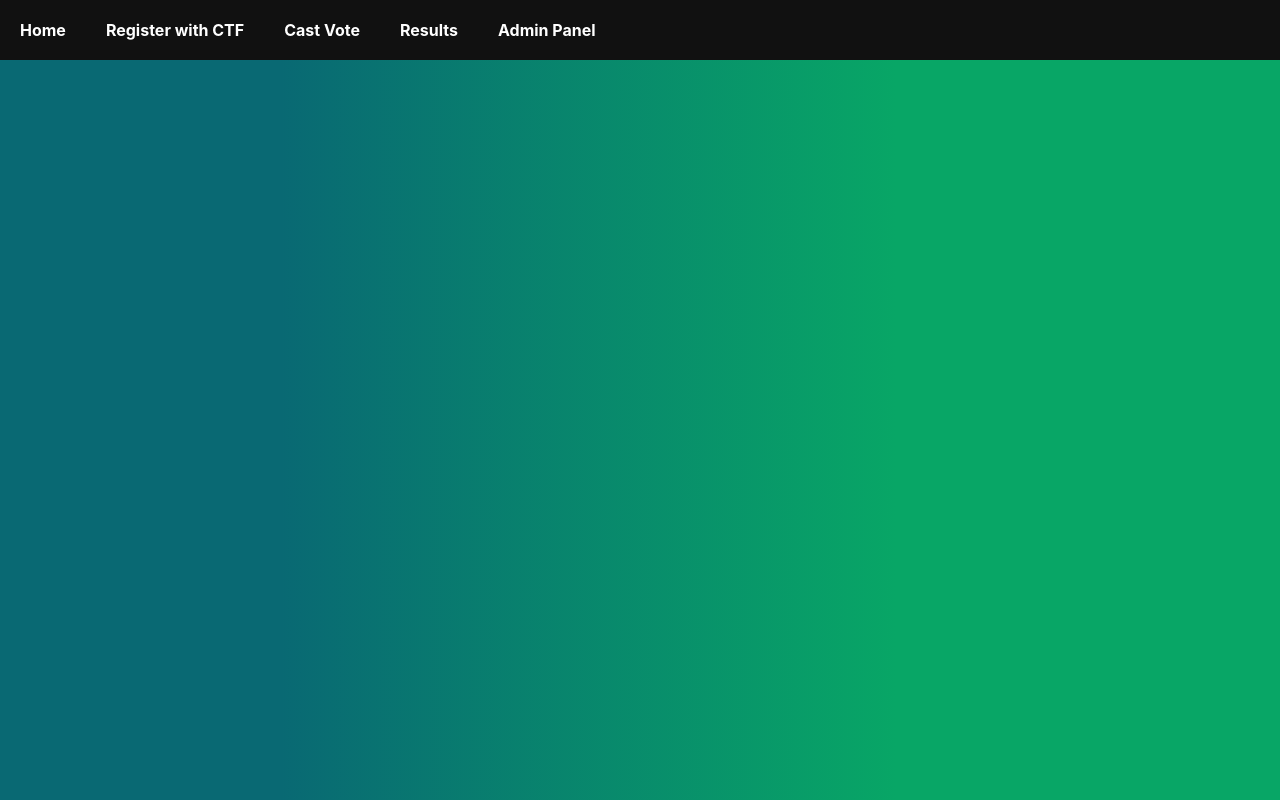
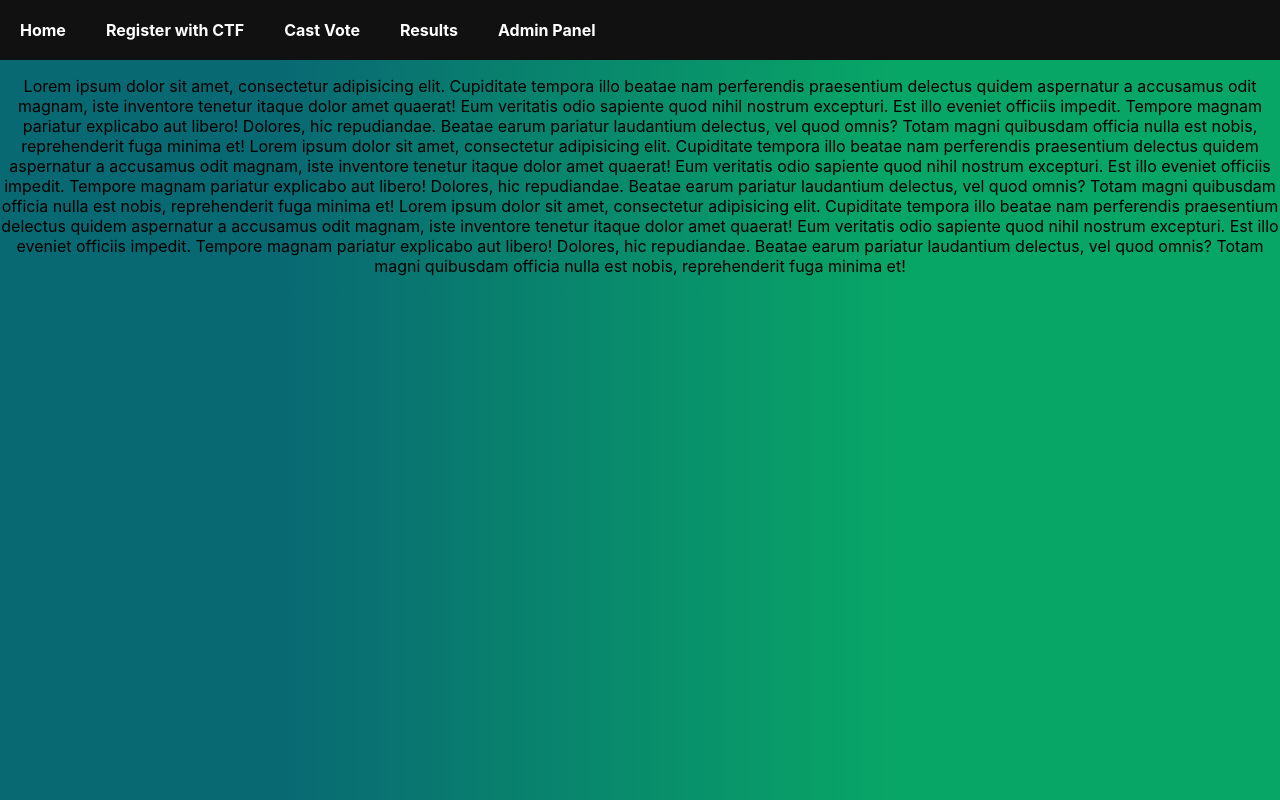
Before and after one commit to dilbwagsingh/secure-evoting, a React (Create React App) app in the folder secure-elections-CTF-only/frontend/: page / in a window 1280 px wide. Built offline with nearby package versions, Linux system fonts and the light colour scheme.

Commit message:
Setup routing within the pages

```diff
--- a/secure-elections-CTF-only/frontend/src/App.js
+++ b/secure-elections-CTF-only/frontend/src/App.js
@@ -1,28 +1,43 @@
+import { Route, NavLink, HashRouter } from "react-router-dom";
+
 import "./App.css";
+import Admin from "./components/admin";
+import Home from "./components/home";
+import Register from "./components/register";
+import Vote from "./components/vote";
+import Results from "./components/results";
 
 function App() {
   return (
     <div className="App">
+      <HashRouter>
         <div>
           <ul className="header">
             <li>
-            <a href="/">Home</a>
+              <NavLink to="/">Home</NavLink>
             </li>
             <li>
-            <a href="/register">Register with CTF</a>
+              <NavLink to="/register">Register with CTF</NavLink>
             </li>
             <li>
-            <a href="/vote">Cast Vote</a>
+              <NavLink to="/vote">Cast Vote</NavLink>
             </li>
             <li>
-            <a href="/results">Results</a>
+              <NavLink to="/results">Results</NavLink>
             </li>
             <li>
-            <a href="/admin">Admin Panel</a>
+              <NavLink to="/admin">Admin Panel</NavLink>
             </li>
           </ul>
-        <div className="content"></div>
+          <div className="content">
+            <Route exact path="/" component={Home} />
+            <Route exact path="/register" component={Register} />
+            <Route exact path="/vote" component={Vote} />
+            <Route exact path="/results" component={Results} />
+            <Route exact path="/admin" component={Admin} />
           </div>
+        </div>
+      </HashRouter>
     </div>
   );
 }
--- a/secure-elections-CTF-only/frontend/src/components/admin.js
+++ b/secure-elections-CTF-only/frontend/src/components/admin.js
@@ -5,13 +5,7 @@ function Admin() {
     <div>
       <p>
         Lorem ipsum dolor sit amet, consectetur adipisicing elit. Cupiditate
-        tempora illo beatae nam perferendis praesentium delectus quidem
-        aspernatur a accusamus odit magnam, iste inventore tenetur itaque dolor
-        amet quaerat! Eum veritatis odio sapiente quod nihil nostrum excepturi.
-        Est illo eveniet officiis impedit. Tempore magnam pariatur explicabo aut
-        libero! Dolores, hic repudiandae. Beatae earum pariatur laudantium
-        delectus, vel quod omnis? Totam magni quibusdam officia nulla est nobis,
-        reprehenderit fuga minima et!
+        tempora illo beatae nam perferendis praesentium delectus quidem.
       </p>
     </div>
   );
--- a/secure-elections-CTF-only/frontend/src/components/home.js
+++ b/secure-elections-CTF-only/frontend/src/components/home.js
@@ -11,7 +11,22 @@ function Home() {
         Est illo eveniet officiis impedit. Tempore magnam pariatur explicabo aut
         libero! Dolores, hic repudiandae. Beatae earum pariatur laudantium
         delectus, vel quod omnis? Totam magni quibusdam officia nulla est nobis,
-        reprehenderit fuga minima et!
+        reprehenderit fuga minima et! Lorem ipsum dolor sit amet, consectetur
+        adipisicing elit. Cupiditate tempora illo beatae nam perferendis
+        praesentium delectus quidem aspernatur a accusamus odit magnam, iste
+        inventore tenetur itaque dolor amet quaerat! Eum veritatis odio sapiente
+        quod nihil nostrum excepturi. Est illo eveniet officiis impedit. Tempore
+        magnam pariatur explicabo aut libero! Dolores, hic repudiandae. Beatae
+        earum pariatur laudantium delectus, vel quod omnis? Totam magni
+        quibusdam officia nulla est nobis, reprehenderit fuga minima et! Lorem
+        ipsum dolor sit amet, consectetur adipisicing elit. Cupiditate tempora
+        illo beatae nam perferendis praesentium delectus quidem aspernatur a
+        accusamus odit magnam, iste inventore tenetur itaque dolor amet quaerat!
+        Eum veritatis odio sapiente quod nihil nostrum excepturi. Est illo
+        eveniet officiis impedit. Tempore magnam pariatur explicabo aut libero!
+        Dolores, hic repudiandae. Beatae earum pariatur laudantium delectus, vel
+        quod omnis? Totam magni quibusdam officia nulla est nobis, reprehenderit
+        fuga minima et!
       </p>
     </div>
   );
--- a/secure-elections-CTF-only/frontend/src/components/register.js
+++ b/secure-elections-CTF-only/frontend/src/components/register.js
@@ -11,7 +11,14 @@ function Register() {
         Est illo eveniet officiis impedit. Tempore magnam pariatur explicabo aut
         libero! Dolores, hic repudiandae. Beatae earum pariatur laudantium
         delectus, vel quod omnis? Totam magni quibusdam officia nulla est nobis,
-        reprehenderit fuga minima et!
+        reprehenderit fuga minima et! Lorem ipsum dolor sit amet, consectetur
+        adipisicing elit. Cupiditate tempora illo beatae nam perferendis
+        praesentium delectus quidem aspernatur a accusamus odit magnam, iste
+        inventore tenetur itaque dolor amet quaerat! Eum veritatis odio sapiente
+        quod nihil nostrum excepturi. Est illo eveniet officiis impedit. Tempore
+        magnam pariatur explicabo aut libero! Dolores, hic repudiandae. Beatae
+        earum pariatur laudantium delectus, vel quod omnis? Totam magni
+        quibusdam officia nulla est nobis, reprehenderit fuga minima et!
       </p>
     </div>
   );
--- a/secure-elections-CTF-only/frontend/src/components/results.js
+++ b/secure-elections-CTF-only/frontend/src/components/results.js
@@ -8,10 +8,7 @@ function Results() {
         tempora illo beatae nam perferendis praesentium delectus quidem
         aspernatur a accusamus odit magnam, iste inventore tenetur itaque dolor
         amet quaerat! Eum veritatis odio sapiente quod nihil nostrum excepturi.
-        Est illo eveniet officiis impedit. Tempore magnam pariatur explicabo aut
-        libero! Dolores, hic repudiandae. Beatae earum pariatur laudantium
-        delectus, vel quod omnis? Totam magni quibusdam officia nulla est nobis,
-        reprehenderit fuga minima et!
+        Est illo eveniet officiis impedit.
       </p>
     </div>
   );
--- a/secure-elections-CTF-only/frontend/src/components/vote.js
+++ b/secure-elections-CTF-only/frontend/src/components/vote.js
@@ -17,23 +17,4 @@ function Vote() {
   );
 }
 
-export default import React from "react";
-
-function Home() {
-  return (
-    <div>
-      <p>
-        Lorem ipsum dolor sit amet, consectetur adipisicing elit. Cupiditate
-        tempora illo beatae nam perferendis praesentium delectus quidem
-        aspernatur a accusamus odit magnam, iste inventore tenetur itaque dolor
-        amet quaerat! Eum veritatis odio sapiente quod nihil nostrum excepturi.
-        Est illo eveniet officiis impedit. Tempore magnam pariatur explicabo aut
-        libero! Dolores, hic repudiandae. Beatae earum pariatur laudantium
-        delectus, vel quod omnis? Totam magni quibusdam officia nulla est nobis,
-        reprehenderit fuga minima et!
-      </p>
-    </div>
-  );
-}
-
 export default Vote;
```
Lines whose indentation alone changed are shown as unchanged.
